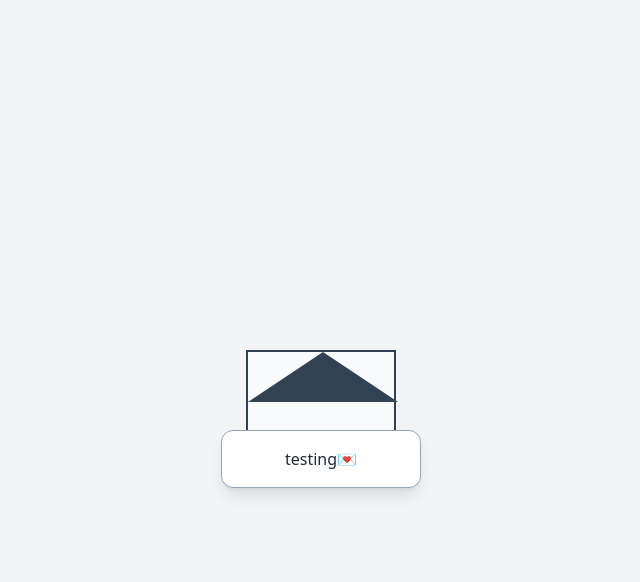
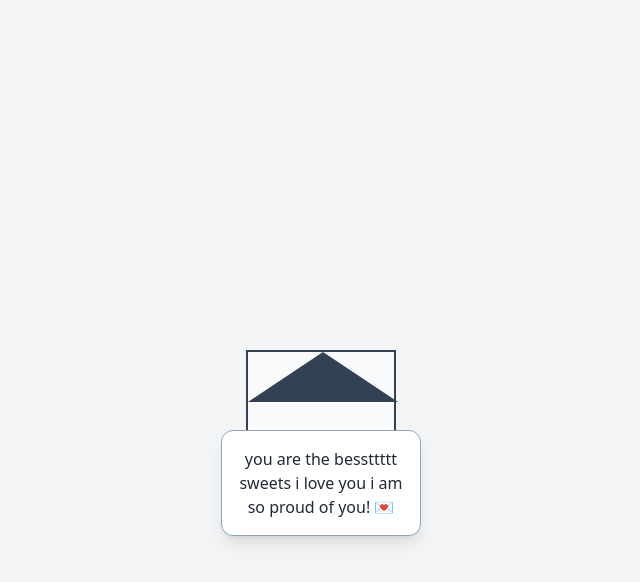
Before and after one commit to jahnaviii26/formylove, a plain HTML site: page index.html in a window 1280 px wide. Both pictures are taken after a click on the element 640 px from the left and 400 px from the top of the page. Shown: the whole page, without its empty margins (319-959 px from the left). Drawn offline with nearby package versions, Linux system fonts and the light colour scheme.

Commit message:
Finaltry

```diff
--- a/index.html
+++ b/index.html
@@ -3,7 +3,7 @@
 <head>
   <meta charset="UTF-8" />
   <meta name="viewport" content="width=device-width, initial-scale=1.0" />
-  <title>Envelope Surprise</title>
+  <title>for my baby</title>
   <script src="https://cdn.tailwindcss.com"></script>
   <style>
     .envelope {
@@ -57,7 +57,7 @@
   <div class="relative text-center">
     <div class="envelope" onclick="showNote()"></div>
     <div id="note" class="note shadow-lg rounded-xl">
-      <p class="text-gray-800 font-medium"> testing💌</p>
+      <p class="text-gray-800 font-medium"> you are the bessttttt sweets i love you i am so proud of you! 💌</p>
     </div>
   </div>
 
```
